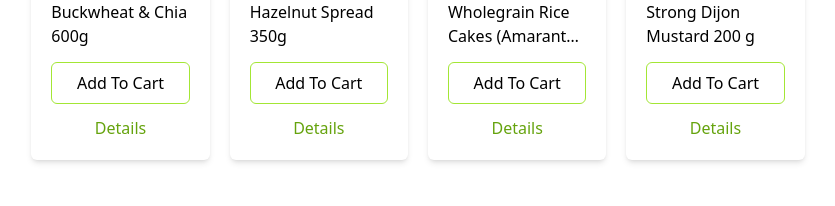
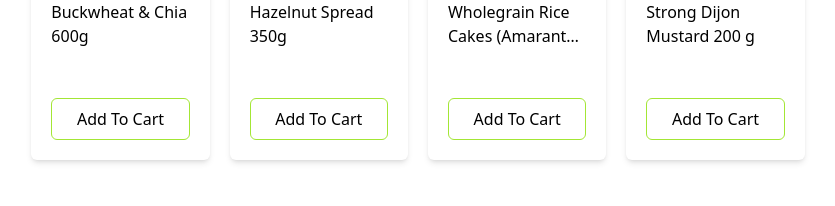
Before and after one commit to vinleeit/SOIL, a React (Vite) app: page / in a window 1280 px wide. Shown: the part 1208-1414 px from the top of the page, without its empty margins (222-1057 px from the left). Built offline with nearby package versions, Linux system fonts and the light colour scheme.

Commit message:
fix(dashboard): remove unimplemented feature

```diff
--- a/src/components/SoilProductCard.tsx
+++ b/src/components/SoilProductCard.tsx
@@ -79,17 +79,8 @@ export default function SoilProductCard({
               </SoilButton>
             </div>
           )}
-          <div className="flex w-full space-x-3">
-            <div
-              className={`flex w-full ${itemInCardQuantity <= 0 ? "justify-center" : "justify-end"}`}
-            >
-              <Link to={""} className="text-lime-600">
-                Details
-              </Link>
-            </div>
-            {itemInCardQuantity > 0 ? <span>|</span> : <></>}
           {itemInCardQuantity > 0 ? (
-              <div className="flex w-full justify-start">
+            <div className="flex w-full justify-center">
               <Link to={""} onClick={onDeleteItem} className="text-red-600">
                 Remove
               </Link>
@@ -100,6 +91,5 @@ export default function SoilProductCard({
         </div>
       </div>
     </div>
-    </div>
   );
 }
```
Lines whose indentation alone changed are shown as unchanged.
